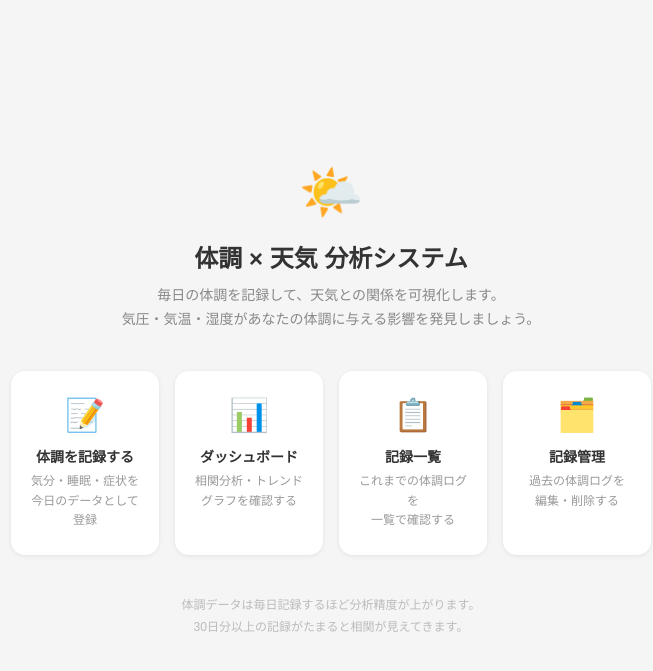
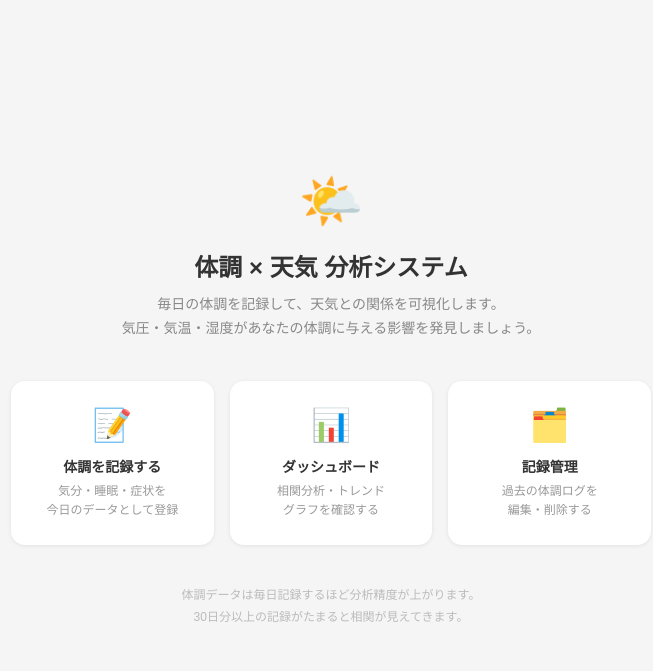
Before and after one commit to ks0227/health-weather-app, a Flask app: page / in a window 1280 px wide. Shown: the top 671 px of the page, without its empty margins (309-962 px from the left). Run offline with Flask 3, Linux system fonts and the light colour scheme.

Commit message:
fix : 記録一覧を非表示に変更

```diff
--- a/templates/index.html
+++ b/templates/index.html
@@ -149,11 +149,11 @@
         <p>相関分析・トレンド<br />グラフを確認する</p>
       </a>
 
-      <a href="/health" class="card">
+      <!-- <a href="/health" class="card">
         <div class="card-icon">📋</div>
         <h2>記録一覧</h2>
         <p>これまでの体調ログを<br />一覧で確認する</p>
-      </a>
+      </a>  -->
 
       <!-- .cards の中に移動 -->
       <a href="/records" class="card">
```
